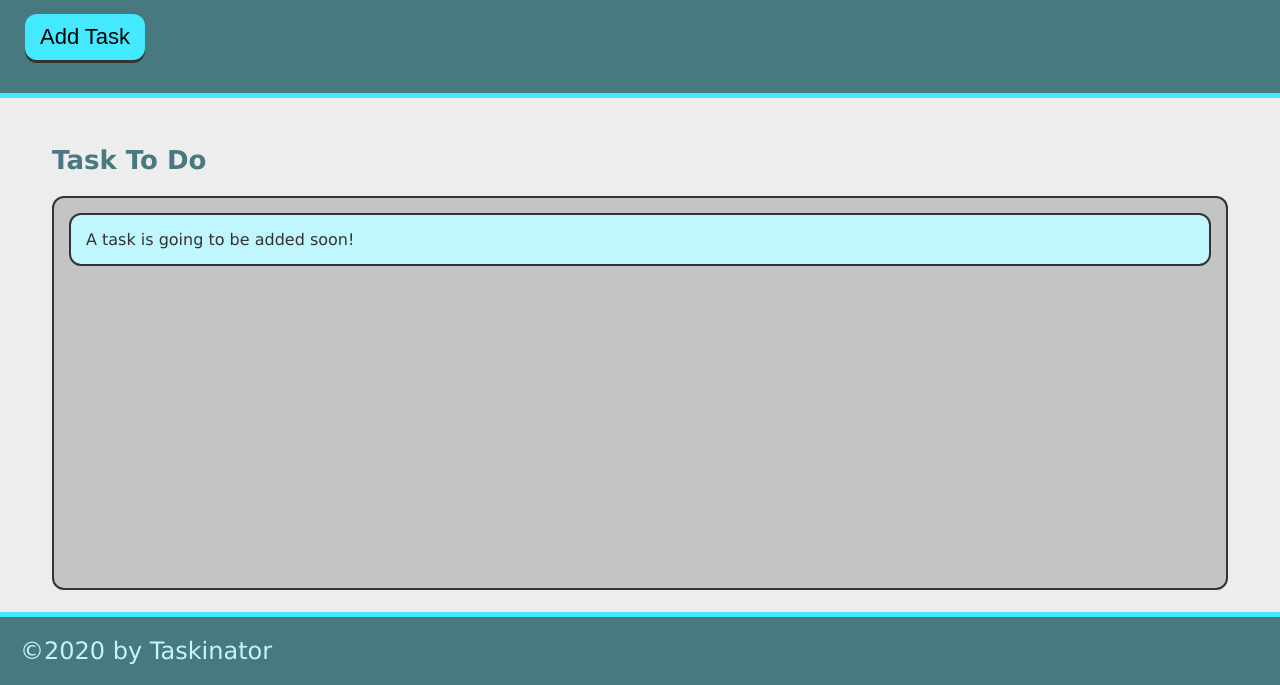
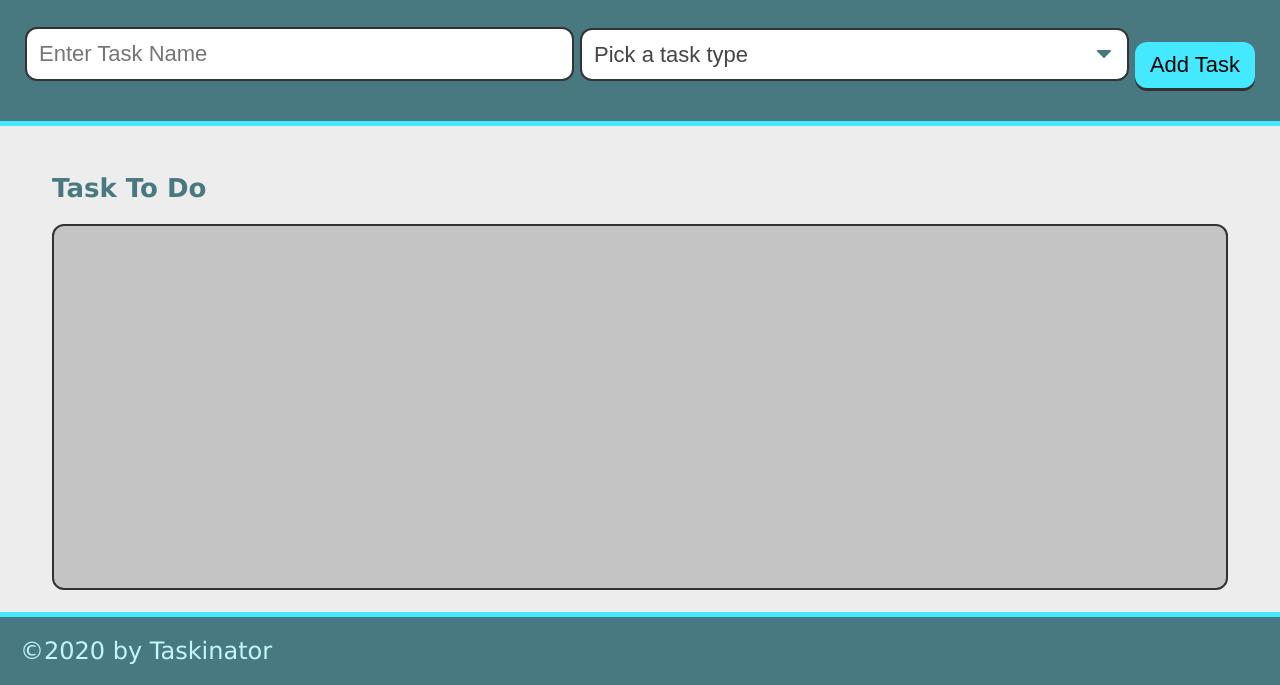
Before and after one commit to JustinWeicht/taskinator, a plain HTML site: page index.html in a window 1280 px wide. Shown: the part 115-800 px from the top of the page. Drawn offline with Linux system fonts and the light colour scheme.

Commit message:
added html form

```diff
--- a/index.html
+++ b/index.html
@@ -11,15 +11,29 @@
 <body>
     <header>
         <h1 class="page-title">Taskinator</h1>
-        <p>Click the buttonbelow to add a new task!</p>
-        <button class="btn" id="save-task">Add Task</button>
+        <p>Click the button below to add a new task!</p>
+        <form id="form-group">
+            <div class="form-group">
+                <input type="text" name="task-name" placeholder="Enter Task Name" />
+            </div>
+            <div class="form-group">
+                <select name="task-type" class="select-dropdown">
+                    <option value="" disabled selected>Pick a task type</option>
+                    <option value="Print">Print</option>
+                    <option value="Web">Web</option>
+                    <option value="Mobile">Mobile</option>
+                </select>
+            </div>
+            <div class="from-group">
+                <button class="btn" id="save-task" type="submit">Add Task</button>
+            </div>
+        </form>
     </header>
 
     <main class="page-content">
         <section class="task-list-wrapper">
             <h2 class="list-title">Task To Do</h2>
             <ul class="task-list" id="tasks-to-do">
-                <li class="task-item">A task is going to be added soon!</li>
             </ul>
         </section>
     </main>
```
